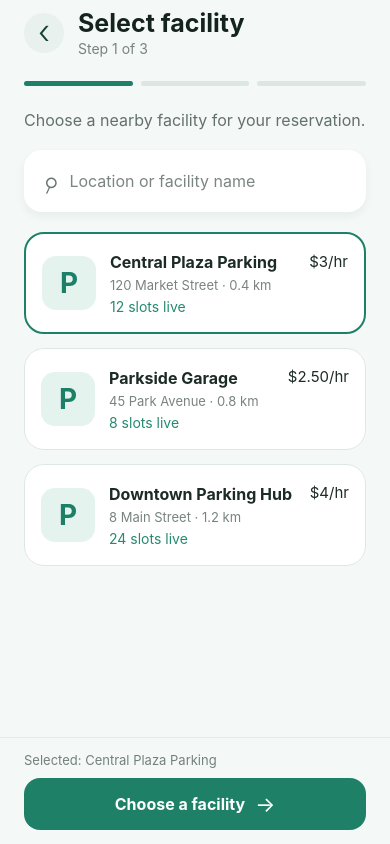
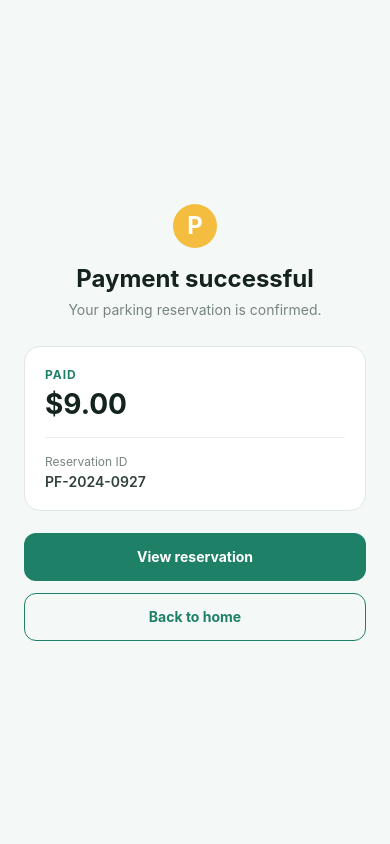
Before and after one commit to Yasith-De-Soysa/ParkFlowApp_WD38, a React Native app in the folder frontend/: screen /PaymentSuccess in a window 390 px wide. Built offline with nearby package versions, Linux system fonts and the light colour scheme.

Commit message:
Added the secure  payment

```diff
--- a/frontend/src/App.tsx
+++ b/frontend/src/App.tsx
@@ -6,6 +6,7 @@ import HomeScreen from './screens/SelectParking';
 import ChooseSlot from './screens/ChooseSlot';
 import ConfirmReservation from './screens/ConfirmReservation';
 import SecureCheckout from './screens/SecureCheckout';
+import PaymentSuccess from './screens/PaymentSuccess';
 
 const Stack = createNativeStackNavigator();
 
@@ -18,6 +19,7 @@ export default function App() {
           <Stack.Screen name="ChooseSlot" component={ChooseSlot} options={{ headerShown: false }} />
           <Stack.Screen name="ConfirmReservation" component={ConfirmReservation} options={{ headerShown: false }} />
           <Stack.Screen name="SecureCheckout" component={SecureCheckout} options={{ headerShown: false }} />
+          <Stack.Screen name="PaymentSuccess" component={PaymentSuccess} options={{ headerShown: false }} />
         </Stack.Navigator>
       </NavigationContainer>
     </SafeAreaProvider>
--- /dev/null
+++ b/frontend/src/screens/PaymentSuccess.tsx
@@ -0,0 +1,150 @@
+import React from 'react';
+import { Pressable, StyleSheet, Text, View } from 'react-native';
+import { SafeAreaView } from 'react-native-safe-area-context';
+
+interface PaymentSuccessProps {
+  navigation: {
+    navigate: (screen: string) => void;
+  };
+}
+
+export default function PaymentSuccess({ navigation }: PaymentSuccessProps) {
+  return (
+    <SafeAreaView style={styles.safeArea}>
+      <View style={styles.content}>
+        <View style={styles.successIcon}>
+          <Text style={styles.iconText}>P</Text>
+        </View>
+        <Text style={styles.title}>Payment successful</Text>
+        <Text style={styles.subtitle}>Your parking reservation is confirmed.</Text>
+
+        <View style={styles.summaryCard}>
+          <Text style={styles.summaryLabel}>PAID</Text>
+          <Text style={styles.amount}>$9.00</Text>
+          <View style={styles.divider} />
+          <Text style={styles.detailLabel}>Reservation ID</Text>
+          <Text style={styles.detailValue}>PF-2024-0927</Text>
+        </View>
+
+        <Pressable
+          accessibilityRole="button"
+          onPress={() => navigation.navigate('Home')}
+          style={styles.primaryButton}
+        >
+          <Text style={styles.primaryButtonText}>View reservation</Text>
+        </Pressable>
+        <Pressable
+          accessibilityRole="button"
+          onPress={() => navigation.navigate('Home')}
+          style={styles.secondaryButton}
+        >
+          <Text style={styles.secondaryButtonText}>Back to home</Text>
+        </Pressable>
+      </View>
+    </SafeAreaView>
+  );
+}
+
+const styles = StyleSheet.create({
+  safeArea: {
+    backgroundColor: '#f4f8f6',
+    flex: 1,
+  },
+  content: {
+    alignItems: 'center',
+    flex: 1,
+    justifyContent: 'center',
+    paddingHorizontal: 24,
+  },
+  successIcon: {
+    alignItems: 'center',
+    backgroundColor: '#f5bd3f',
+    borderRadius: 22,
+    height: 44,
+    justifyContent: 'center',
+    marginBottom: 16,
+    width: 44,
+  },
+  iconText: {
+    color: '#fff',
+    fontSize: 24,
+    fontWeight: '700',
+  },
+  title: {
+    color: '#15231f',
+    fontSize: 24,
+    fontWeight: '700',
+    textAlign: 'center',
+  },
+  subtitle: {
+    color: '#77847f',
+    fontSize: 14,
+    marginTop: 8,
+    textAlign: 'center',
+  },
+  summaryCard: {
+    backgroundColor: '#fff',
+    borderColor: '#dfe7e4',
+    borderRadius: 16,
+    borderWidth: 1,
+    marginTop: 28,
+    padding: 20,
+    width: '100%',
+  },
+  summaryLabel: {
+    color: '#1f8068',
+    fontSize: 12,
+    fontWeight: '700',
+    letterSpacing: 1,
+  },
+  amount: {
+    color: '#15231f',
+    fontSize: 28,
+    fontWeight: '700',
+    marginTop: 5,
+  },
+  divider: {
+    backgroundColor: '#e8efec',
+    height: 1,
+    marginVertical: 16,
+  },
+  detailLabel: {
+    color: '#77847f',
+    fontSize: 12,
+  },
+  detailValue: {
+    color: '#31423d',
+    fontSize: 14,
+    fontWeight: '600',
+    marginTop: 4,
+  },
+  primaryButton: {
+    alignItems: 'center',
+    backgroundColor: '#1f8068',
+    borderRadius: 12,
+    marginTop: 22,
+    minHeight: 48,
+    justifyContent: 'center',
+    width: '100%',
+  },
+  primaryButtonText: {
+    color: '#fff',
+    fontSize: 14,
+    fontWeight: '700',
+  },
+  secondaryButton: {
+    alignItems: 'center',
+    borderColor: '#1f8068',
+    borderRadius: 12,
+    borderWidth: 1,
+    marginTop: 12,
+    minHeight: 48,
+    justifyContent: 'center',
+    width: '100%',
+  },
+  secondaryButtonText: {
+    color: '#1f8068',
+    fontSize: 14,
+    fontWeight: '700',
+  },
+});
--- a/frontend/src/screens/SecureCheckout.tsx
+++ b/frontend/src/screens/SecureCheckout.tsx
@@ -13,6 +13,7 @@ import { SafeAreaView } from 'react-native-safe-area-context';
 interface SecureCheckoutProps {
   navigation: {
     goBack: () => void;
+    navigate: (screen: string) => void;
   };
 }
 
@@ -136,7 +137,7 @@ export default function SecureCheckout({ navigation }: SecureCheckoutProps) {
 
         <Pressable
           accessibilityRole="button"
-          onPress={() => undefined}
+          onPress={() => navigation.navigate('PaymentSuccess')}
           style={styles.payButton}
         >
           <Text style={styles.payText}>Pay $9.00 securely</Text>
```
